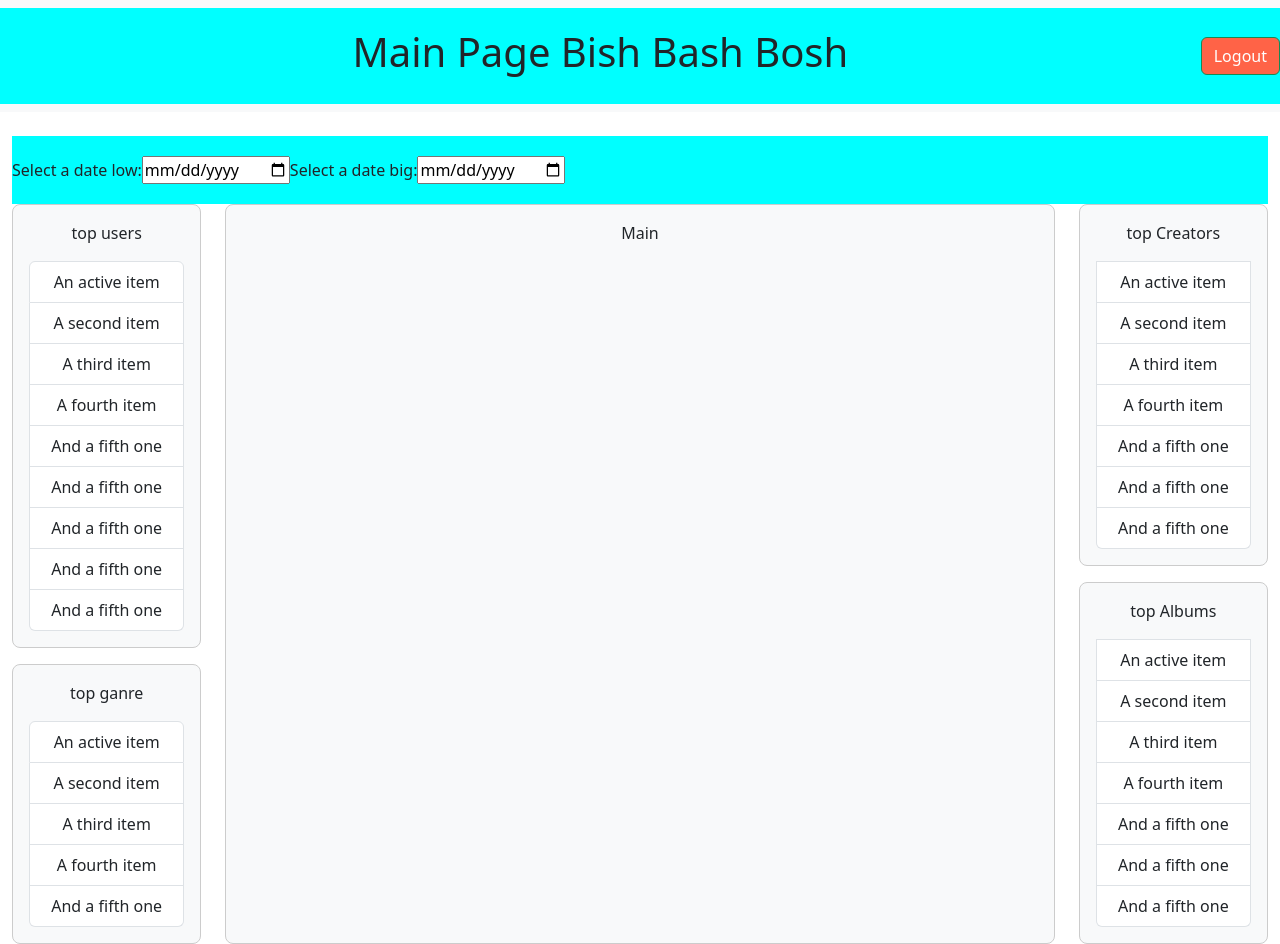
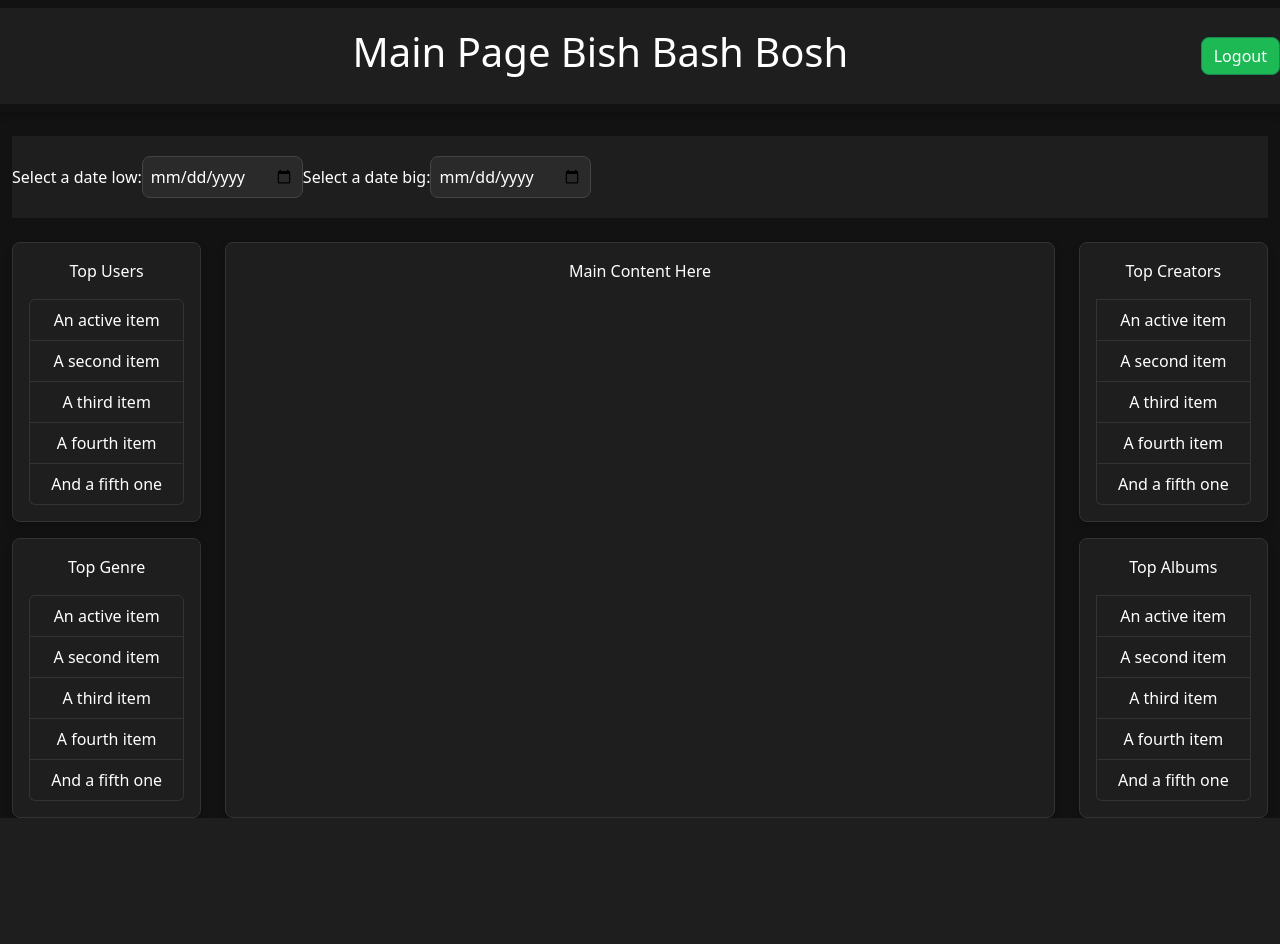
Before and after one commit to Zancmok/AdvancedSpotifyDataAnalyzer, a Python web app: template src/templates/index.html in a window 1280 px wide. After the commit the page ends 818 px from the top, so only its background shows below. Run offline with Jinja, Linux system fonts and the light colour scheme; the template is opened without the code that fills it, so the values that code supplies are empty.

Commit message:
change index html

```diff
--- a/src/templates/index.html
+++ b/src/templates/index.html
@@ -8,32 +8,13 @@
         <meta name="keywords" content="Spotify, data, analysis">
         <meta name="viewport" content="width=device-width, initial-scale=1">
         <link href="https://cdn.jsdelivr.net/npm/bootstrap@5.3.3/dist/css/bootstrap.min.css" rel="stylesheet" integrity="sha384-QWTKZyjpPEjISv5WaRU9OFeRpok6YctnYmDr5pNlyT2bRjXh0JMhjY6hW+ALEwIH" crossorigin="anonymous">
-        <style>
-            #skam {
-                background-color: #00FFFF;
-                padding: 20px 0;
-            }
-
-            #but {
-                background-color: #ff6347;
-                color: white;
-            }
-
-            .section-box {
-                border: 1px solid #ccc;
-                padding: 1rem;
-                height: 100%;
-                text-align: center;
-                background-color: #f8f9fa;
-                border-radius: 8px;
-            }
-        </style>
+		<link rel="stylesheet" type="text/css" href="../static/css/index.css">
     </head>
 
     <body>
         <!-- Header -->
         <header>
-            <nav class="navbar bg-body-tertiary">
+            <nav class="navbar">
                 <div id="skam" class="container-fluid d-flex justify-content-between align-items-center">
                     <h1 class="mx-auto">Main Page Bish Bash Bosh</h1>
                     <button id="but" class="btn btn-outline-success" type="button">Logout</button>
@@ -47,31 +28,26 @@
             <!-- Static Info -->
             <div id="skam" class="container-fluid d-flex align-items-center">
                 <label for="appt">Select a date low:</label>
-				<input type="date" id="appt" name="appt">
+                <input type="date" id="appt" name="appt" class="fade-in">
                 <label for="appt">Select a date big:</label>
-				<input type="date" id="appt" name="appt">
+                <input type="date" id="appt" name="appt" class="fade-in">
             </div>
-			<!-- ADD here -->
 
             <!-- Main Grid -->
-            <div class="row">
+            <div class="row mt-4">
                 <!-- Left Column -->
                 <div class="col-md-2 d-flex flex-column gap-3">
-                    <div class="section-box"><p>top users</p>
-						<ul class="list-group">
+                    <div class="section-box"><p>Top Users</p>
+                        <ul class="list-group fade-in">
                             <li class="list-group-item">An active item</li>
                             <li class="list-group-item">A second item</li>
                             <li class="list-group-item">A third item</li>
                             <li class="list-group-item">A fourth item</li>
                             <li class="list-group-item">And a fifth one</li>
-							<li class="list-group-item">And a fifth one</li>
-							<li class="list-group-item">And a fifth one</li>
-							<li class="list-group-item">And a fifth one</li>
-							<li class="list-group-item">And a fifth one</li>
                         </ul>
                     </div>
-                    <div class="section-box"> <p>top ganre</p>
-						<ul class="list-group">
+                    <div class="section-box mt"><p>Top Genre</p>
+                        <ul class="list-group fade-in">
                             <li class="list-group-item">An active item</li>
                             <li class="list-group-item">A second item</li>
                             <li class="list-group-item">A third item</li>
@@ -83,31 +59,26 @@
 
                 <!-- Center Column -->
                 <div class="col-md-8">
-                    <div class="section-box h-100">Main</div>
+                    <div class="section-box h-100">Main Content Here</div>
                 </div>
 
                 <!-- Right Column -->
                 <div class="col-md-2 d-flex flex-column gap-3">
                     <div class="section-box">
-						<ul class="list-group"><p>top Creators</p>
+                        <ul class="list-group fade-in"><p>Top Creators</p>
                             <li class="list-group-item">An active item</li>
                             <li class="list-group-item">A second item</li>
                             <li class="list-group-item">A third item</li>
                             <li class="list-group-item">A fourth item</li>
                             <li class="list-group-item">And a fifth one</li>
-							<li class="list-group-item">And a fifth one</li>
-							<li class="list-group-item">And a fifth one</li>
                         </ul>
-
                     </div>
                     <div class="section-box">
-						<ul class="list-group"> <p>top Albums</p>
+                        <ul class="list-group fade-in"><p>Top Albums</p>
                             <li class="list-group-item">An active item</li>
                             <li class="list-group-item">A second item</li>
                             <li class="list-group-item">A third item</li>
                             <li class="list-group-item">A fourth item</li>
-							<li class="list-group-item">And a fifth one</li>
-							<li class="list-group-item">And a fifth one</li>
                             <li class="list-group-item">And a fifth one</li>
                         </ul>
                     </div>
```
Lines whose indentation alone changed are shown as unchanged.
